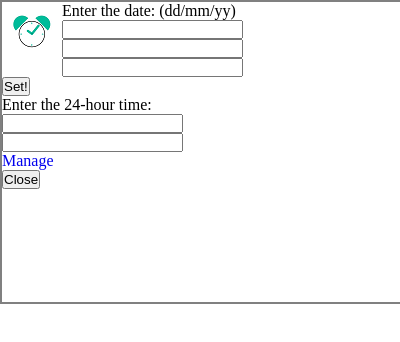
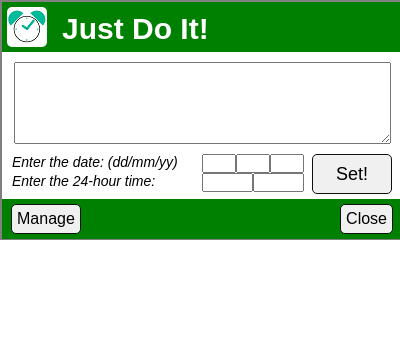
Before and after one commit to Waznop/Eng-Math-Hacks, a browser extension: page popup.html in a window 400 px wide. Drawn offline with Linux system fonts and the light colour scheme.

Commit message:
updated popup.html

```diff
--- a/popup.css
+++ b/popup.css
@@ -5,45 +5,164 @@
 	padding: 0px;
 	list-style: none;
 	text-decoration: none;
-}
 
-section {
-	display: block;
+	font-family: sans-serif;
 }
 
 body {
-	margin: auto;
+	margin: 0px auto;
 	width: 400px;
-	height: 300px;
+	height: 236px;
 
 	border: 2px solid grey;
 }
 
+header {
+	width: auto;
+	height: 50px;
+	background: green;
+}
+
+header h1{
+	float: left;
+	padding: 10px;
+	text-align: left;
+	vertical-align: middle;
+	font-size: 30px;
+	color: white;
+}
+
 #logo {
-	margin: 10px;
 	float: left;
+	padding: 5px;
+	width: 40px;
+	height: 40px;
 	border-radius: 10px;
 }
 
-#reminder {
-	float: left:
-	clear: right;
+textarea {
+	margin: 10px auto;
+	display: block;
+	width: 375px;
+	height: 80px;
 }
 
-#reminder > textarea {
-	margin: 10px 0px 10px 10px;
-	width: 280px;
-	height: 78px;
+
+#inputs {
+	margin: 5px 10px;
+	font-size: 14px;
+	font-style: italic;
+}
+
+#date p{
+	float: left;
+	width: 50%;
+}
+
+#date li {
+	float: left;
+}
+
+#date li > input {
+	width: 30px;
+}
+
+#set {
+	font-size: 18px;
+	font-family: sans-serif;
+	padding: 5px;
+
+	background: none;
+	background-color: #F0F0F0;
+	border: 1px solid #101010;
+	border-radius: 5px;
+
+	float: right;
+	width: 80px;
+	height: 40px;
+}
+
+#set:hover {
+	background-color: #E8E8E8;
+	cursor: pointer;
+}
+
+#time p{
+	float: left;
+	width: 50%;
+	padding-bottom: 10px;
+}
+
+#time li {
+	float: left;
+}
+
+#time li > input {
+	width: 47px;
+}
+
+
+footer {
+	margin: auto;
+	clear: left;
+	background: green;
+
+	width: 100%;
+	height: 40px;
+}
+
+#nav li{
+	float: left;
+	margin-left: 30px;
+
+	background-color: #3366CC;
+	border: 1px solid #101010 ;
+	border-radius: 5px;
+}
+
+#nav li:hover{
+	background-color: #3399CC;
+}
+
+footer{
+	margin: 10px auto;
+}
+
+footer a {
+	float: left;
+	padding: 5px;
+	margin: 5px 9px;
+
+	font-size: 16px;
+	font-family: sans-serif;
+
+	color: black;
+	background-color: #F0F0F0;
+	border: 1px solid #101010;
+	border-radius: 5px;
 
 }
 
-#date {
+footer a:hover {
+	background-color: #E8E8E8;
+}
 
 
+footer button {
+	float: right;
+	padding: 5px;
+	margin: 5px 9px;
+
+	font-size: 16px;
+	font-family: sans-serif;
+
+	background: none;
+	background-color: #F0F0F0;
+	border: 1px solid #101010;
+	border-radius: 5px;
 }
 
-#footer {
-	width: 100%;
-	height: 50px;
-
+footer button:hover {
+	background-color: #E8E8E8;
+	cursor: pointer;
 }
--- a/popup.html
+++ b/popup.html
@@ -1,4 +1,4 @@
-<!doctype html>
+<!DOCTYPE html>
 <html>
 <head>
 	<title>Just Do It!</title>
@@ -8,10 +8,14 @@
 </head>
 
 <body>
-	<img src="logo-small.png" alt="logo" id="logo" height="40px" width="40px">
+	<header>
+		<img src="logo-small.png" alt="logo" id="logo">
+		<h1>Just Do It!</h1>
+	</header>
 
-	<section id="reminder">
+	<textarea></textarea>
 
+	<section id="inputs">
 		<div id="date">
 			<p> Enter the date: (dd/mm/yy) </p>
 			<ul>
@@ -30,16 +34,12 @@
 				<li><input type="number" id="minutes" value=""></li>
 			</ul>
 		</div>
-	<section>
+	</section>
 
-	<div id = "footer">
-		<ul>
-			<li><a href="index.html">Manage</a></li>
-			<li><button type="button" id="close">Close</li>
-		</ul>
-	</div>
+
+	<footer>
+		<a href="index.html">Manage</a>
+		<button type="button" id="close">Close</button>
 	</footer>
-
-</ul>
 </body>
 </html>
```
Lines whose indentation alone changed are shown as unchanged.
